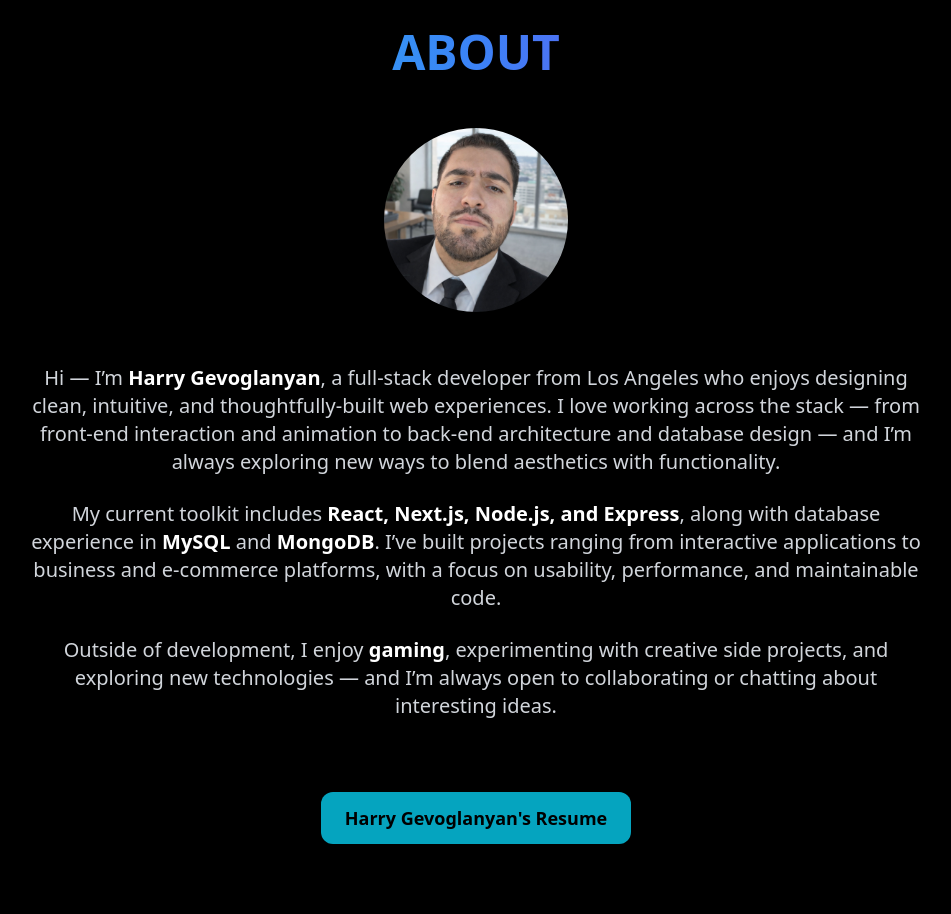
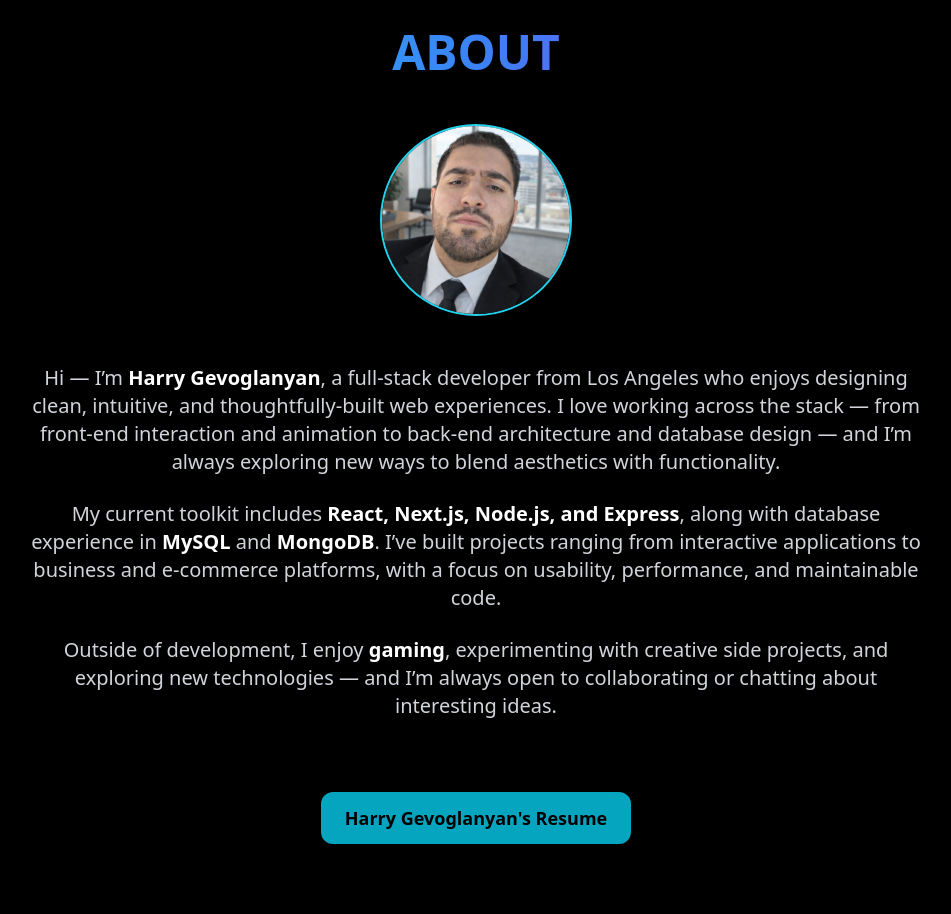
Before and after one commit to gevoglanyan/Gevoglanyan, a React (Create React App) app: page / in a window 1280 px wide. Shown: the part 900-1814 px from the top of the page, without its empty margins (164-1115 px from the left). Built offline with nearby package versions, Linux system fonts and the light colour scheme; the HTML template or start-up script is replaced by a standard one.

Commit message:
Workaround

```diff
--- a/src/components/About.js
+++ b/src/components/About.js
@@ -33,11 +33,15 @@ const About = () => {
         </h2>
 
         <motion.img
-          src="/pictures/Harut.PNG"
+          src="/pictures/Harut.png"
           alt="Harut"
-          className="w-40 h-40 sm:w-48 sm:h-48 rounded-full border-4 border-black mx-auto shadow-lg object-cover mb-12"
+          className="w-40 h-40 sm:w-48 sm:h-48 rounded-full border-2 border-cyan-400 mx-auto shadow-lg object-cover mb-12"
           whileHover={{ scale: 1.05 }}
           transition={{ type: "spring", stiffness: 200 }}
+          onError={(e) => {
+            console.error("Image failed to load:", e.target.src);
+            e.target.src = "https://via.placeholder.com/192";
+          }}
         />
 
         <div className="text-gray-300 text-base sm:text-lg md:text-xl leading-relaxed space-y-6">
```
